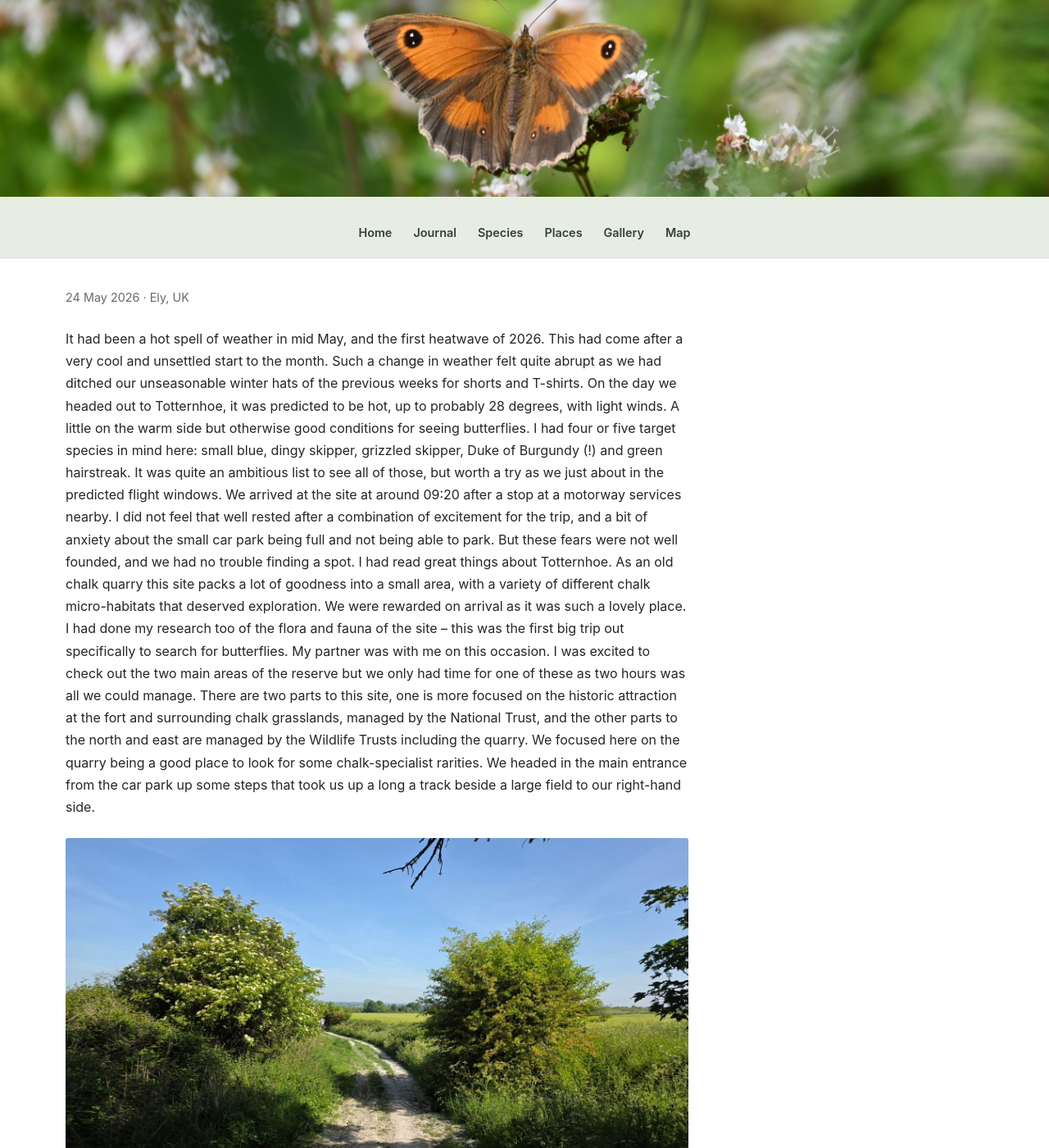
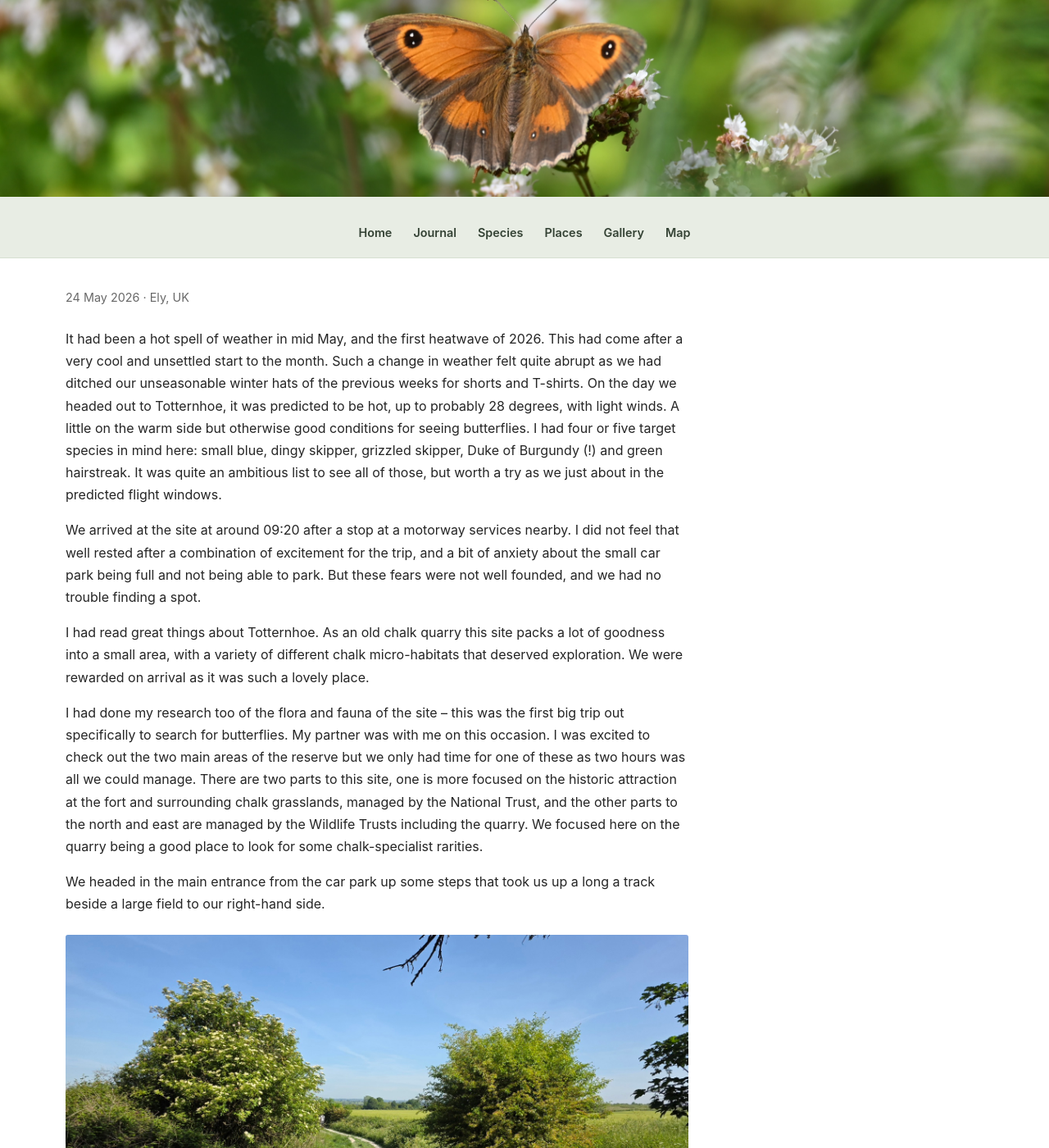
Before and after one commit to christhaxter/butterfly-diaries, a Jekyll site: the page built from _posts/2026-05-24-Totternhoe.md, in a window 1280 px wide and 1400 px high. Shown: the whole window at 82% size. Built offline with Jekyll 4.4.1, drawn with Linux system fonts in a browser that asks for light colours; some of the changed text lies outside the part shown.

Commit message:
Updated Toternhoe posts

```diff
--- a/_posts/2026-05-24-Totternhoe.md
+++ b/_posts/2026-05-24-Totternhoe.md
@@ -9,7 +9,7 @@
   24 May 2026 · Ely, UK
 </p>
 
-<div class="post-content">
+<div class="post-content" markdown="1">
 
 It had been a hot spell of weather in mid May, and the first heatwave of 2026.
 This had come after a very cool and unsettled start to the month. Such a change in weather
@@ -43,7 +43,7 @@
 track beside a large field to our right-hand side.
 
 <figure class="report-figure">
-  <img src="/butterfly-diaries/assets/images/Totternhoe/Intro_path.JPG"
+  <img src="/butterfly-diaries/assets/images/Totternhoe/Intro_path.jpg"
        alt="First path at Totternhoe">
   <figcaption>The first path leading up to Totternhoe</figcaption>
 </figure>
@@ -55,7 +55,7 @@
 and in full view.
 
 <figure class="report-figure">
-  <img src="/butterfly-diaries/assets/images/Totternhoe/Corn_bunting.JPG"
+  <img src="/butterfly-diaries/assets/images/Totternhoe/Corn_bunting.jpg"
        alt="Corn bunting">
   <figcaption>Corn bunting in full song</figcaption>
 </figure>
@@ -71,16 +71,16 @@
 <figure class="report-figure">
   <img src="/butterfly-diaries/assets/images/Totternhoe/Small_blue.JPG"
        alt="Entrance sign to Toternhoe">
-  <figcaption>Entrance sign to Toternhoe</figcaption>
+  <figcaption>Small blue along the entrance path</figcaption>
 </figure>
 
 We reached the main reserve entrance after a right turn at the top of the field, where
 there was a board up welcoming us, always a good sign.
 
 <figure class="report-figure">
-  <img src="/butterfly-diaries/assets/images/Totternhoe/Totternhoe_intro_sign.JPG"
+  <img src="/butterfly-diaries/assets/images/Totternhoe/Totternhoe_intro_sign.jpg"
        alt="Small blue">
-  <figcaption>Small blue along the entrance path</figcaption>
+  <figcaption>Entrance sign to Toternhoe</figcaption>
 </figure>
 
 The opening area, once into the reserve, was quite sandy underfoot on the chalk, and
@@ -105,7 +105,7 @@
 inviting bushier paths, we scanned the edge habitats.
 
 <figure class="report-figure">
-  <img src="/butterfly-diaries/assets/images/Totternhoe/One_of_many_paths.JPG"
+  <img src="/butterfly-diaries/assets/images/Totternhoe/One_of_many_paths.jpg"
        alt="One of many paths">
   <figcaption>One of the many paths at Totternhoe</figcaption>
 </figure>
@@ -131,7 +131,7 @@
 </figure>
 
 <figure class="report-figure">
-  <img src="/butterfly-diaries/assets/images/Totternhoe/Common blue.JPG"
+  <img src="/butterfly-diaries/assets/images/Totternhoe/Common_blue.JPG"
        alt="Common blue">
   <figcaption>Common blue</figcaption>
 </figure>
@@ -141,7 +141,7 @@
 running early this season.
 
 <figure class="report-figure">
-  <img src="/butterfly-diaries/assets/images/Totternhoe/Vetch.JPG"
+  <img src="/butterfly-diaries/assets/images/Totternhoe/Vetch.jpg"
        alt="Horseshoe vetch">
   <figcaption>Horseshoe vetch (I think, rather than bird’s foot trefoil)</figcaption>
 </figure>
@@ -151,7 +151,7 @@
 horseshoe vetch! I was stunned, and it was a very obliging photo subject, species 33.
 
 <figure class="report-figure">
-  <img src="/butterfly-diaries/assets/images/Totternhoe/Grizzled skipper.JPG"
+  <img src="/butterfly-diaries/assets/images/Totternhoe/Grizzled_skipper.JPG"
        alt="Grizzled skipper on horseshoe vetch">
   <figcaption>Grizzled skipper on horseshoe vetch</figcaption>
 </figure>
@@ -167,13 +167,13 @@
 top were quite spectacular.
 
 <figure class="report-photo-stack">
-  <img src="/butterfly-diaries/assets/images/totternhoe/View_top_1.JPG"
+  <img src="/butterfly-diaries/assets/images/totternhoe/View_top_1.jpg"
        alt="First photograph">
 
-  <img src="/butterfly-diaries/assets/images/totternhoe/View_top_2.JPG"
+  <img src="/butterfly-diaries/assets/images/totternhoe/View_top_2.jpg"
        alt="Second photograph">
 
-  <img src="/butterfly-diaries/assets/images/totternhoe/View_top_3.JPG"
+  <img src="/butterfly-diaries/assets/images/totternhoe/View_top_3.jpg"
        alt="Third photograph">
 
   <figcaption>Views from around the top of Totternhoe Quarry</figcaption>
@@ -185,7 +185,7 @@
 the University of Cambridge, with butterfly conservation in mind to help the species here.
 
 <figure class="report-figure">
-  <img src="/butterfly-diaries/assets/images/Totternhoe/E_banks.JPG"
+  <img src="/butterfly-diaries/assets/images/Totternhoe/E_banks.jpg"
        alt="The E-banks">
   <figcaption>Information board for the butterfly E banks</figcaption>
 </figure>
@@ -195,7 +195,7 @@
 The search was on though for our final target, the Duke of Burgundy.
 
 <figure class="report-figure">
-  <img src="/butterfly-diaries/assets/images/Totternhoe/Path_after_top.JPG"
+  <img src="/butterfly-diaries/assets/images/Totternhoe/Path_after_top.jpg"
        alt="Down to the quarry">
   <figcaption>Heading downwards around the quarry</figcaption>
 </figure>
@@ -280,10 +280,10 @@
 dimension of memory reflection and nostalgia to the day.
 
 <figure class="report-photo-stack">
-  <img src="/butterfly-diaries/assets/images/totternhoe/Dunstable_tables.JPG"
+  <img src="/butterfly-diaries/assets/images/totternhoe/Dunstable_tables.jpg"
        alt="First photograph">
 
-  <img src="/butterfly-diaries/assets/images/totternhoe/Dunstable_buildings.JPG"
+  <img src="/butterfly-diaries/assets/images/totternhoe/Dunstable_buildings.jpg"
        alt="Second photograph">
 
   <figcaption>Dunstable Downs, National Trust</figcaption>
@@ -294,10 +294,10 @@
 to come.
 
 <figure class="report-photo-stack">
-  <img src="/butterfly-diaries/assets/images/totternhoe/Man_with_kite.JPG"
+  <img src="/butterfly-diaries/assets/images/totternhoe/Man_with_kite.jpg"
        alt="Human kites">
 
-  <img src="/butterfly-diaries/assets/images/totternhoe/Red_kite_poor.JPG"
+  <img src="/butterfly-diaries/assets/images/totternhoe/Red_kite_poor.jpg"
        alt="Red kites">
 
   <figcaption>Kites of both the bird and human variety at Dunstable Downs</figcaption>
@@ -307,7 +307,7 @@
 Dunstable when I was a kid, in true natural sepia tones on old film!
 
 <figure class="report-figure">
-  <img src="/butterfly-diaries/assets/images/Totternhoe/Me.JPG"
+  <img src="/butterfly-diaries/assets/images/Totternhoe/Me.jpg"
        alt="Fond memories">
   <figcaption>Fond memories</figcaption>
 </figure>
```
